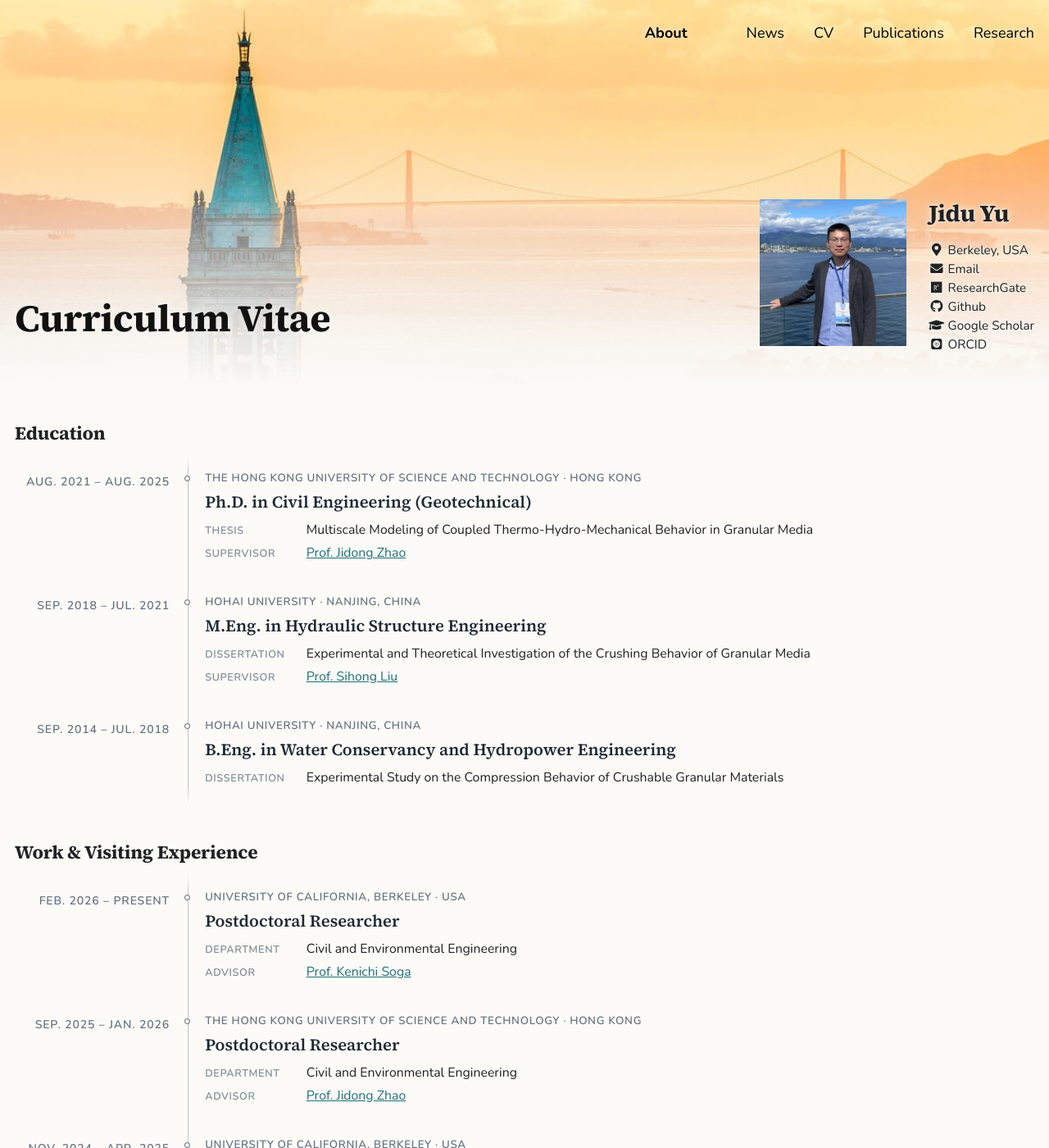
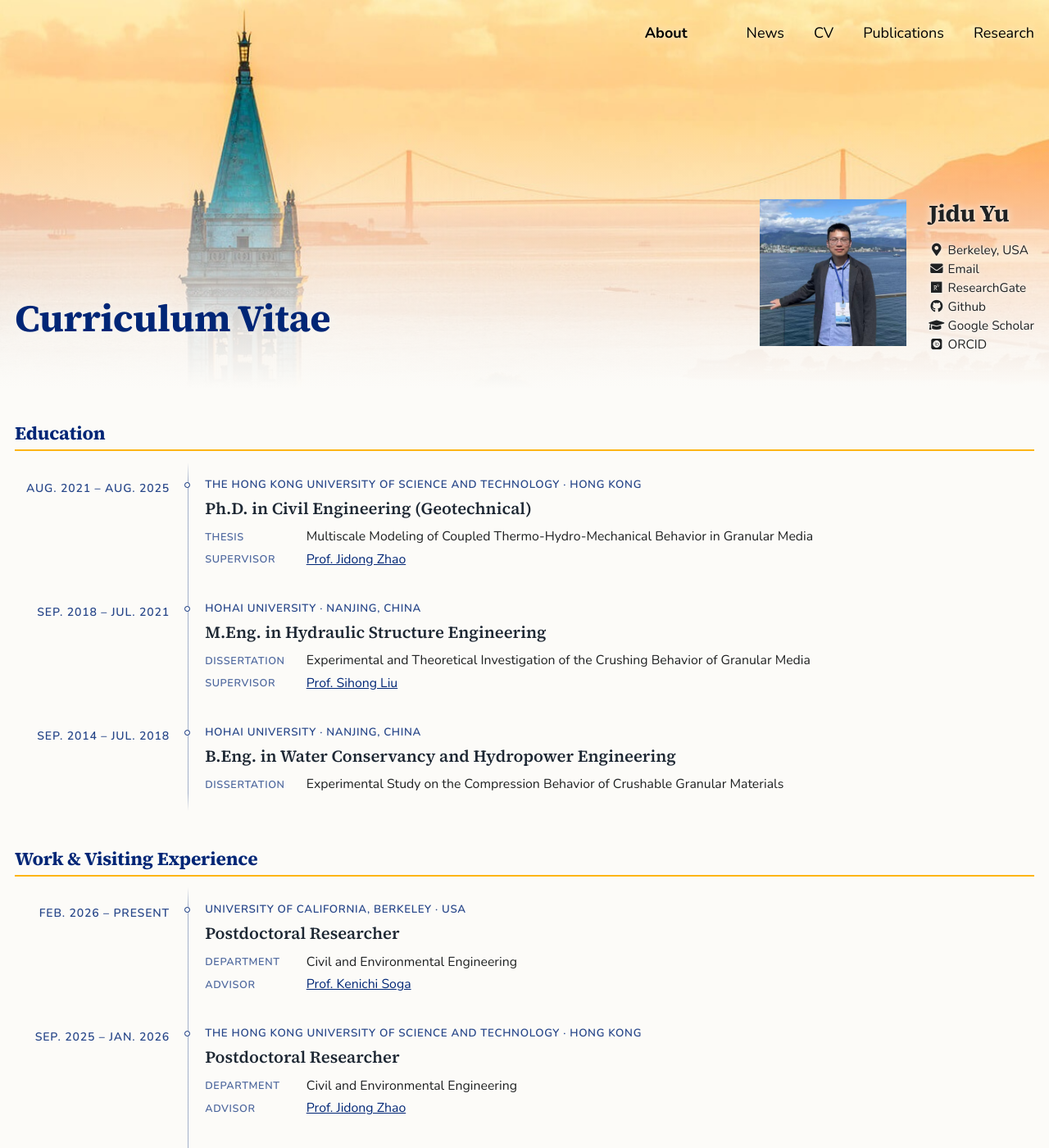
Before and after one commit to yujidu/yujidu.github.io, a Jekyll site: the page built from _pages/cv.md, in a window 1280 px wide and 1400 px high. Shown: the whole window at 82% size. Built offline with Jekyll 4.4.1, drawn with Linux system fonts in a browser that asks for light colours; some web fonts are replaced.

Commit message:
Adopt UC Berkeley palette: Berkeley Blue links and titles, California Gold accents
Co-Authored-By: Claude Opus 5.5 <noreply@anthropic.com>
Claude-Session: https://claude.ai/code/session_01Vw9tGnbWFVNDt9UXvET6V8

```diff
--- a/_sass/_home.scss
+++ b/_sass/_home.scss
@@ -604,7 +604,8 @@ a:hover .news-thumb {
 
 .news-thumb__label {
   padding: 0.35em 0.6em;
-  background: $link-color;
+  background: $berkeley-blue;
+  border-top: 3px solid $california-gold;
   color: #fff;
   font-size: $type-size-7;
   font-weight: 600;
@@ -995,7 +996,7 @@ body {
 $cv-date-col: 10.5em;
 $cv-gap: 2.4em;
 $cv-line-x: $cv-date-col + $cv-gap / 2;
-$cv-ink: #4a5a6a;
+$cv-ink: $berkeley-blue;
 
 .cv-timeline {
   position: relative;
@@ -1043,8 +1044,9 @@ $cv-ink: #4a5a6a;
     }
 
     &:hover::before {
-      background: $cv-ink;
-      transform: scale(1.25);
+      background: $california-gold;
+      border-color: $california-gold;
+      transform: scale(1.35);
     }
   }
 }
@@ -1441,7 +1443,7 @@ $cv-ink: #4a5a6a;
   gap: 2.2em;
   align-items: start;
   padding: 1.8em 0;
-  border-bottom: 1px solid rgba(74, 90, 106, 0.15);
+  border-bottom: 1px solid rgba($berkeley-blue, 0.12);
 
   &:first-child {
     padding-top: 0.5em;
@@ -1502,3 +1504,30 @@ $cv-ink: #4a5a6a;
     gap: 1em;
   }
 }
+
+/* UC Berkeley palette: Berkeley Blue for titles and links, California Gold accents */
+.page__title,
+.archive h2,
+.home-hero__title,
+.research-row__title,
+.news-detail__headline {
+  color: $berkeley-blue;
+}
+
+.archive h2:not([class]) {
+  border-bottom: 2px solid $california-gold;
+  padding-bottom: 0.25em;
+}
+
+.greedy-nav .visible-links a:before {
+  background: $california-gold;
+  height: 3px;
+}
+
+.news-item::before {
+  box-shadow: 0 0 0 3px $background-color, 0 0 0 4px rgba($california-gold, 0.9);
+}
+
+a:hover {
+  text-decoration-color: $california-gold;
+}
--- a/_sass/_variables.scss
+++ b/_sass/_variables.scss
@@ -71,8 +71,11 @@ $danger-color               : #ee5f5b;
 $info-color                 : #962570;
 
 /* links */
-$link-color                 : #1f6f78;  /* deep teal */
-$link-color-hover           : #144a50;
+$berkeley-blue              : #002676;  /* UC Berkeley brand */
+$california-gold            : #FDB515;
+$founders-rock              : #3B7EA1;
+$link-color                 : $berkeley-blue;
+$link-color-hover           : $founders-rock;
 $link-color-visited         : mix(#fff, $link-color, 25%);
 $masthead-link-color        : #000;
 $masthead-link-color-hover  : $primary-color;
```
